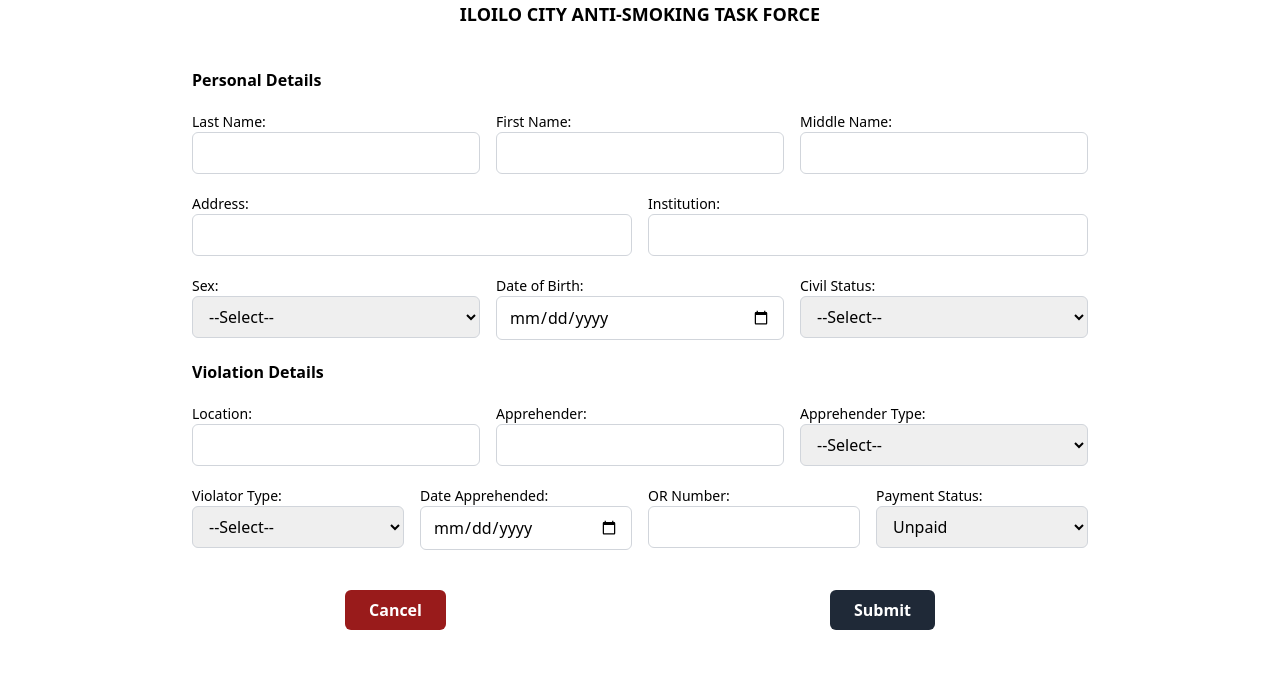
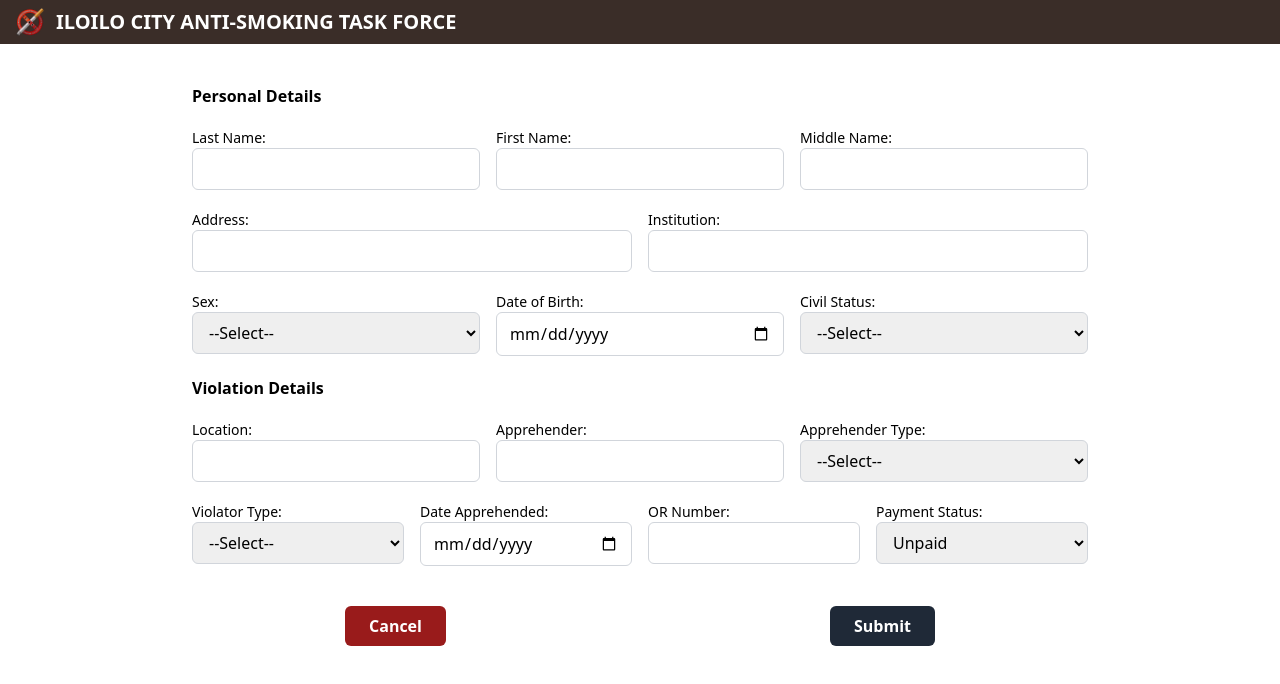
Before and after one commit to code1426/ICAST-Violator-Management, a React (Vite) app: page /formInput in a window 1280 px wide. Shown: the top 684 px of the page. Built offline with nearby package versions, Linux system fonts and the light colour scheme; no server answers.

Commit message:
small changes, input fixed

```diff
--- a/src/pages/FormInputPage.tsx
+++ b/src/pages/FormInputPage.tsx
@@ -1,5 +1,7 @@
 import React, { useState } from "react";
 import { useNavigate } from "react-router-dom";
+
+import Header from '../components/Header';
 
 const FormInputPage: React.FC = () => {
   const [formData, setFormData] = useState({
@@ -85,15 +87,14 @@ const FormInputPage: React.FC = () => {
 
   const navigate = useNavigate();
   const handleCancel = () => {
-    navigate("/home/:role")
+    navigate("/home/admin")
   }
 
   return (
-    <div className="w-full max-w-4xl mx-auto">
-      <h1 className="text-center text-lg font-semibold mb-4">
-        ILOILO CITY ANTI-SMOKING TASK FORCE
-      </h1>
+    <div className="w-full mx-auto">
+      <Header></Header>
       <form onSubmit={handleSubmit} noValidate>
+      <div className="w-full max-w-4xl mx-auto">
       <div className="my-10 gap-4">
           <div className="col-span-2 font-semibold">Personal Details</div>
 
@@ -236,7 +237,7 @@ const FormInputPage: React.FC = () => {
               <label className="block text-sm">Apprehender:</label>
               <input
                 type="text"
-                name="agentPolice"
+                name="apprehender"
                 value={formData.apprehender}
                 onChange={handleChange}
                 className={`w-full px-3 py-2 border ${errors.apprehender ? "border-red-500" : "border-gray-300"} rounded-md`}
@@ -248,7 +249,7 @@ const FormInputPage: React.FC = () => {
             <div className="flex-1">
               <label className="block text-sm">Apprehender Type:</label>
               <select
-                  name="violatorType"
+                  name="apprehenderType"
                   value={formData.apprehenderType}
                   onChange={handleChange}
                   className={`w-full px-3 py-2 border ${errors.apprehenderType ? "border-red-500" : "border-gray-300"} rounded-md`}
@@ -344,6 +345,8 @@ const FormInputPage: React.FC = () => {
           </button>
 
         </div>
+      </div>
+
       </form>
     </div>
   );
```
